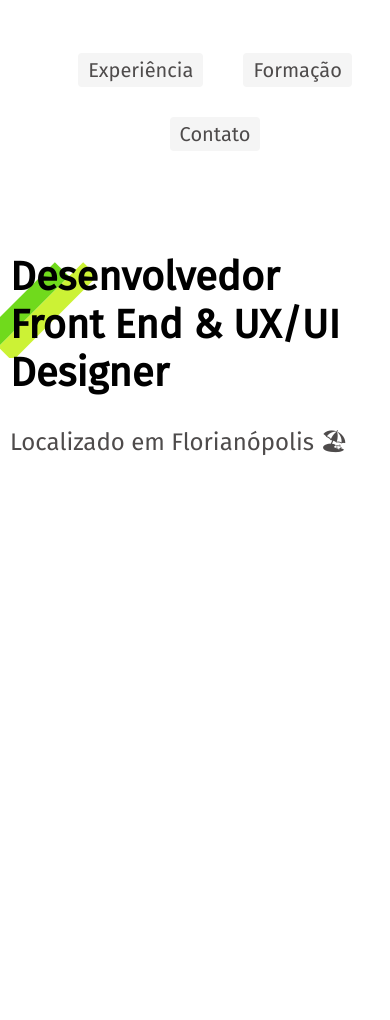
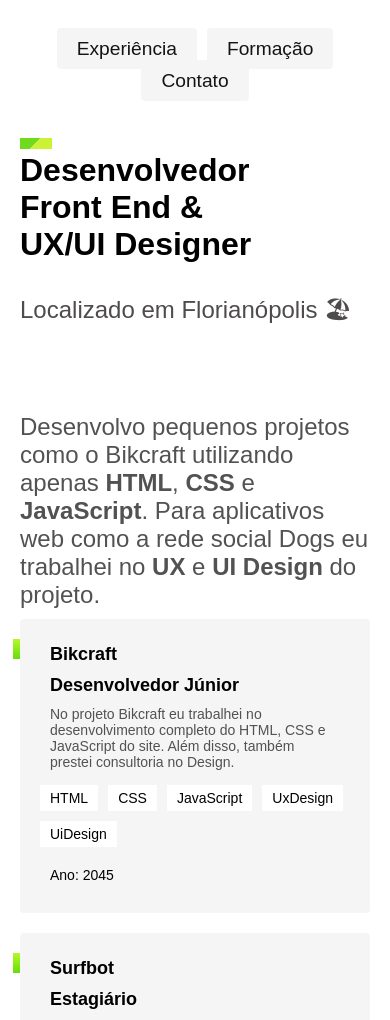
Before and after one commit to AelcioJozias/Portifolio, a plain HTML site: page src/index.html in a window 390 px wide. Shown: the part 60-1080 px from the top of the page. Before the commit the page ends 844 px from the top, so only its background shows below. Drawn offline with Linux system fonts and the light colour scheme.

Commit message:
criando a parte de experiências

```diff
--- /dev/null
+++ b/css/experiencias.css
@@ -0,0 +1,117 @@
+.experiencias {
+    display: grid;
+    grid-template-columns: 1fr 2fr;
+    gap: 100px;
+}
+
+.experiencias-titulo-principal {
+    color: #e0e0e0;
+    font-size: 8rem;
+    text-transform: uppercase;
+    max-width: 4ch;
+    word-break: break-all;
+    padding: 2px;
+    line-height: 1;
+    margin: unset;
+}
+
+.resumo-exp {
+  font-size: 1.5rem;
+  max-width: 40ch;
+  margin-bottom: 60px;
+  color: #525252;
+}
+
+.card-exp {
+  font-size: 0.875rem;
+  position: relative;
+  background-color: #f5f5f5;
+  padding: 20px;
+  margin-bottom: 20px;
+  border-radius: 4px;
+}
+
+.card-exp::before {
+  content: "";
+  display: block;
+  width: 7px;
+  height: 20px;
+  background: linear-gradient(#b6f829, #67dd0a);
+  position: absolute;
+  top: 20px;
+  left: -7px;
+  z-index: -1;
+}
+
+.card-exp-lista {
+  display: flex;
+  gap: 10px;
+  flex-wrap: wrap;
+}
+
+.card-exp-lista li {
+  padding: 5px 10px;
+  background-color: #fff;
+  max-height: 16px;
+}
+
+.card-exp h3 {
+  font-size: 1.125rem;
+  padding: 5px 10px;
+}
+
+.card-exp p {
+  padding: 5px 10px;
+  color: #525252;
+}
+
+.card-exp span {
+  position: absolute;
+  top: 25px;
+  left: -80px;
+
+}
+
+.card-exp {
+  display: grid;
+  grid-template-columns: 1fr 1fr;
+}
+
+
+@media(max-width: 800px) {
+.experiencias {
+    grid-template-columns: 1fr;
+ }
+
+ .experiencias-titulo-principal {
+  display: none;
+}
+
+.card-exp span {
+  position: initial;
+  order: 1;
+  padding: 10px;
+
+}
+
+.card-exp span::before {
+  content: "Ano: ";
+}
+
+}
+
+
+@media(max-width:400px) {
+  .card-exp {
+    grid-template-columns: 1fr;
+  }
+
+  .experiencias p {
+    margin-bottom: 10px;
+  }
+
+  .card-exp-lista {
+    margin-bottom: 10px;
+
+  }
+}
--- a/css/global.css
+++ b/css/global.css
@@ -1,7 +1,7 @@
 body {
     margin: 0;
     background-color: #FFF;
-    font-family: 'Fira Sans', sans-serif
+    font-family: "Fira Sans", Arial, sans-serif;
 }
 
 a {
@@ -10,8 +10,27 @@ a {
     padding: 5px 10px;
 }
 
+p {
+  margin: unset;
+}
+
+h1, h2, h3, h4, h5, h6 {
+  margin: 0;
+}
+
+
+ul {
+  margin: 0;
+  padding: 0;
+}
+
+ul li {
+  list-style: none;
+}
+
 .ajustar-no-container {
-    max-width: 1160px;
+    max-width: 1200px;
+    padding: 40px 20px;
     margin: 0 auto;
 }
 
--- a/css/header.css
+++ b/css/header.css
@@ -2,23 +2,25 @@
     display: flex;
     justify-content: space-between;
     flex-wrap: wrap;
-    max-width: 1160px;
+    max-width: 1200px;
     margin: 0 auto;
-    padding: 20px;
+    padding: 40px 20px;
+    color: #141414;
 }
 
 .nav-bar {
     display: flex;
     flex-wrap: wrap;
     justify-content: center;
-    font-size: 1.25rem;
-    gap: 40px;
+    align-items: center;
+    gap: 10px;
+    padding: 0;
+    font-size: 1.20rem;
 }
 
-.header-item {
-    list-style: none;
+.header a {
+  padding: 10px 20px;
 }
-
 
 @media (max-width: 800px) {
     .header {
--- a/css/introducao.css
+++ b/css/introducao.css
@@ -10,6 +10,8 @@ main {
     font-weight: bold;
     font-size: 4.5rem;
     letter-spacing: 0;
+    line-height: 1.15;
+    margin: 0 0 30px 0;
 }
 
 .subtitulo {
@@ -29,11 +31,11 @@ main {
   display: block;
   width: 130px;
   height: 110px;
-  background: url(/images/detalhe.svg) no-repeat;
+  background: url(/images/detalhe.svg) no-repeat center;
   z-index: -1;
   position: absolute;
-  top: 22px;
   left: -40px;
+  top: -16px;
 }
 
 
@@ -44,8 +46,15 @@ main {
     }
 
     .titulo-profissional {
-        font-size: 2.5rem;
+        font-size: 2.0rem;
     }
+
+    .bloco-inf-iniciais::before {
+        width: 32px;
+        height: 11px;
+        top: -14px;
+        left: 0px;
+      }
 }
 
 @media(max-width: 400px) {
--- a/src/index.html
+++ b/src/index.html
@@ -3,27 +3,73 @@
 <head>
     <meta charset="UTF-8">
     <meta name="viewport" content="width=device-width, initial-scale=1.0">
-    <title>my-experience</title>
+    <title>Jozias Developer</title>
     <link rel="stylesheet" href="/css/global.css">
     <link rel="stylesheet" href="/css/header.css">
     <link rel="stylesheet" href="/css/introducao.css">
-    <link rel="stylesheet" href="https://fonts.googleapis.com/css?family=Fira+Sans&display=swap">
+    <link rel="stylesheet" href="/css/experiencias.css">
 </head>
 <body>
         <header class="header cor-de-fonte-de-subtitulo" >
             <img src="/images/marca.svg" alt="Lobo">
             <ul class="nav-bar">
-                <li class="header-item"><a href="">Experiência</a></li>
-                <li class="header-item"><a href="">Formação</a></li>
-                <li class="header-item"><a href="">Contato</a></li>
+                <li><a href="">Experiência</a></li>
+                <li><a href="">Formação</a></li>
+                <li><a href="">Contato</a></li>
             </ul>
         </header>
         <main class="ajustar-no-container">
             <img src="/images/perfil.jpg" alt="Foto de perfil" class="profile-img">
             <div class="bloco-inf-iniciais">
-                <h1 class="titulo-profissional">Desenvolvedor Front End & UX/UI Designer</h1>
+                <h2 class="titulo-profissional">Desenvolvedor <br> Front End & <br>UX/UI Designer</h2>
                 <p class="subtitulo cor-de-fonte-de-subtitulo">Localizado em Florianópolis 🏖</p>
             </div>
         </main>
+        <section class="experiencias ajustar-no-container">
+            <h2 class="experiencias-titulo-principal">Experiência</h2>
+            <div>
+                <p class="resumo-exp">Desenvolvo pequenos projetos como o Bikcraft utilizando apenas <strong>HTML</strong>, <strong>CSS</strong> e
+                    <strong>JavaScript</strong>. Para aplicativos web como a rede social Dogs
+                    eu trabalhei no <strong>UX</strong> e <strong>UI Design</strong> do projeto.
+                </p>
+                <div class="card-exp">
+                  <span>2045</span>
+                  <h3>Bikcraft</h3>
+                  <h3>Desenvolvedor Júnior</h3>
+                  <p class="exp-texto">No projeto Bikcraft eu trabalhei no desenvolvimento completo do HTML, CSS e JavaScript do site. Além disso, também prestei consultoria no Design.</p>
+                  <ul class="card-exp-lista">
+                    <li>HTML</li>
+                    <li>CSS</li>
+                    <li>JavaScript</li>
+                    <li>UxDesign</li>
+                    <li>UiDesign</li>
+                  </ul>
+                </div>
+                <div class="card-exp">
+                  <span>2044-45</span>
+                  <h3>Surfbot</h3>
+                  <h3>Estagiário</h3>
+                  <p>Surfbot é uma empresa que oferece aulas de surf no Rio de Janeiro. O projeto foi feito com HTML, CSS e JavaScript.
+                    Todo o projeto foi feito do zero.</p>
+                  <ul class="card-exp-lista">
+                    <li>HTML</li>
+                    <li>CSS</li>
+                    <li>JavaScript</li>
+                  </ul>
+                </div>
+                <div class="card-exp">
+                  <span>2044</span>
+                  <h3>Brafé</h3>
+                  <h3>Desenvolvedor Júnior</h3>
+                  <p>Mais de 3 projetos foram desenvolvidos para a empresa Brafé. Eu trabalhei na criação do email marketing e também no HTML.</p>
+                  <ul class="card-exp-lista">
+                    <li>Email Marketing</li>
+                    <li>HTML</li>
+                    <li>UxDesign</li>
+                    <li>UiDesign</li>
+                  </ul>
+                </div>
+            </div>
+        </section>
 </body>
 </html>
```
